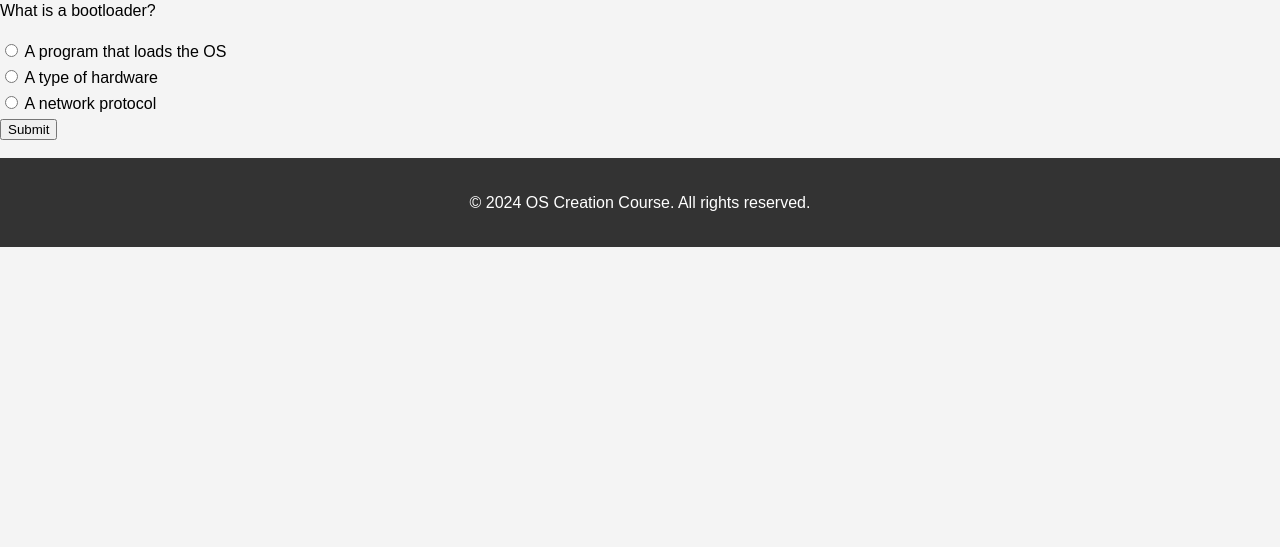
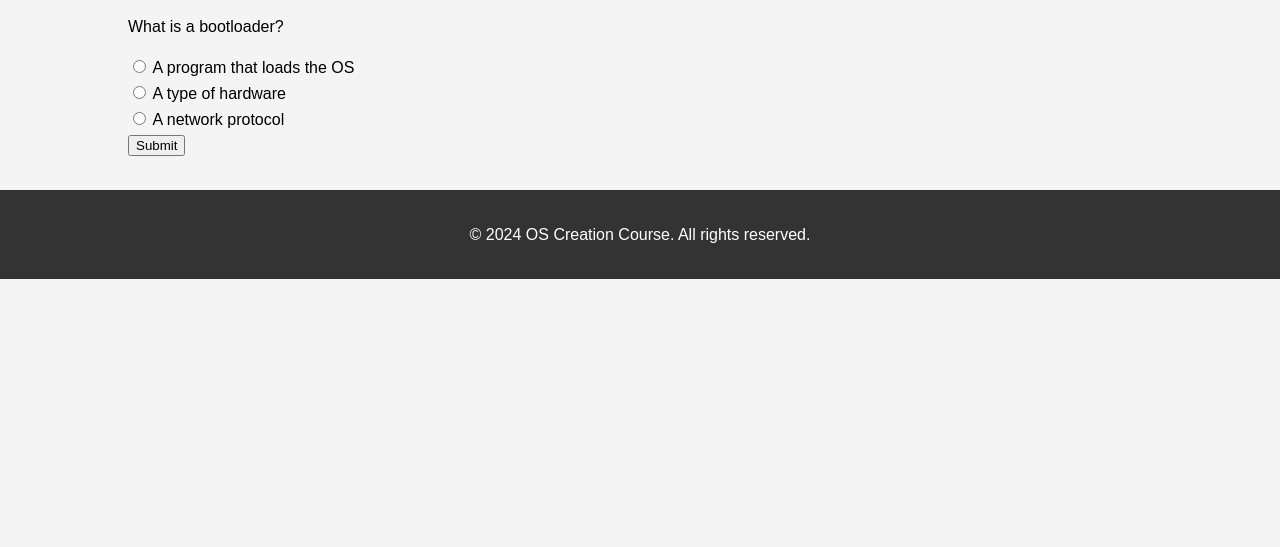
Before and after one commit to kingpinzs/SynthCodeLab, an Eleventy site: page src/quizzes/quiz.njk in a window 1280 px wide. Shown: the part 253-800 px from the top of the page. Built offline with nearby package versions, Linux system fonts and the light colour scheme; Eleventy itself is replaced by a stand-in of ours; files that its build step writes are made by us from their sources.

Commit message:
update layout

```diff
--- a/src/quizzes/quiz.njk
+++ b/src/quizzes/quiz.njk
@@ -9,7 +9,8 @@ permalink: "quizzes/{{ quiz.id }}.html"
 eleventyComputed:
   title: "Quiz for {{ quiz.id }}"
 ---
-
+<main>
+    <div class="container">
         <h1>Quiz for {{ quiz.id }}</h1>
         <form id="quizForm">
           {% for question in quiz.questions %}
@@ -30,3 +31,5 @@ eleventyComputed:
           {% endif %}
         </div>
         <script src="{{ site.baseUrl }}js/scripts.js"></script>
+    </div>
+</main>
```
Also changed, not shown: src/lessons/lesson.njk (+7 -4 lines). Lines whose indentation alone changed are shown as unchanged.
